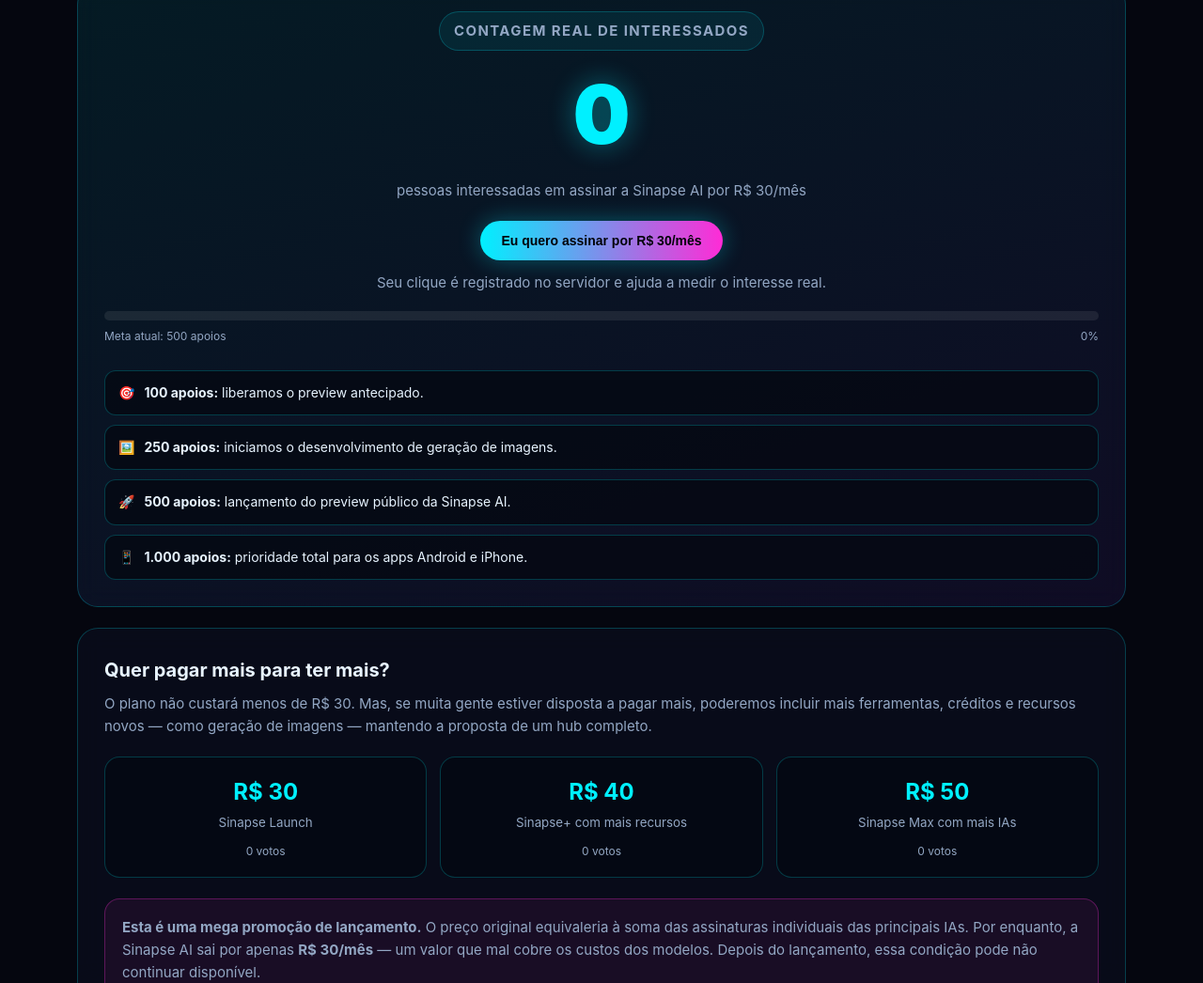
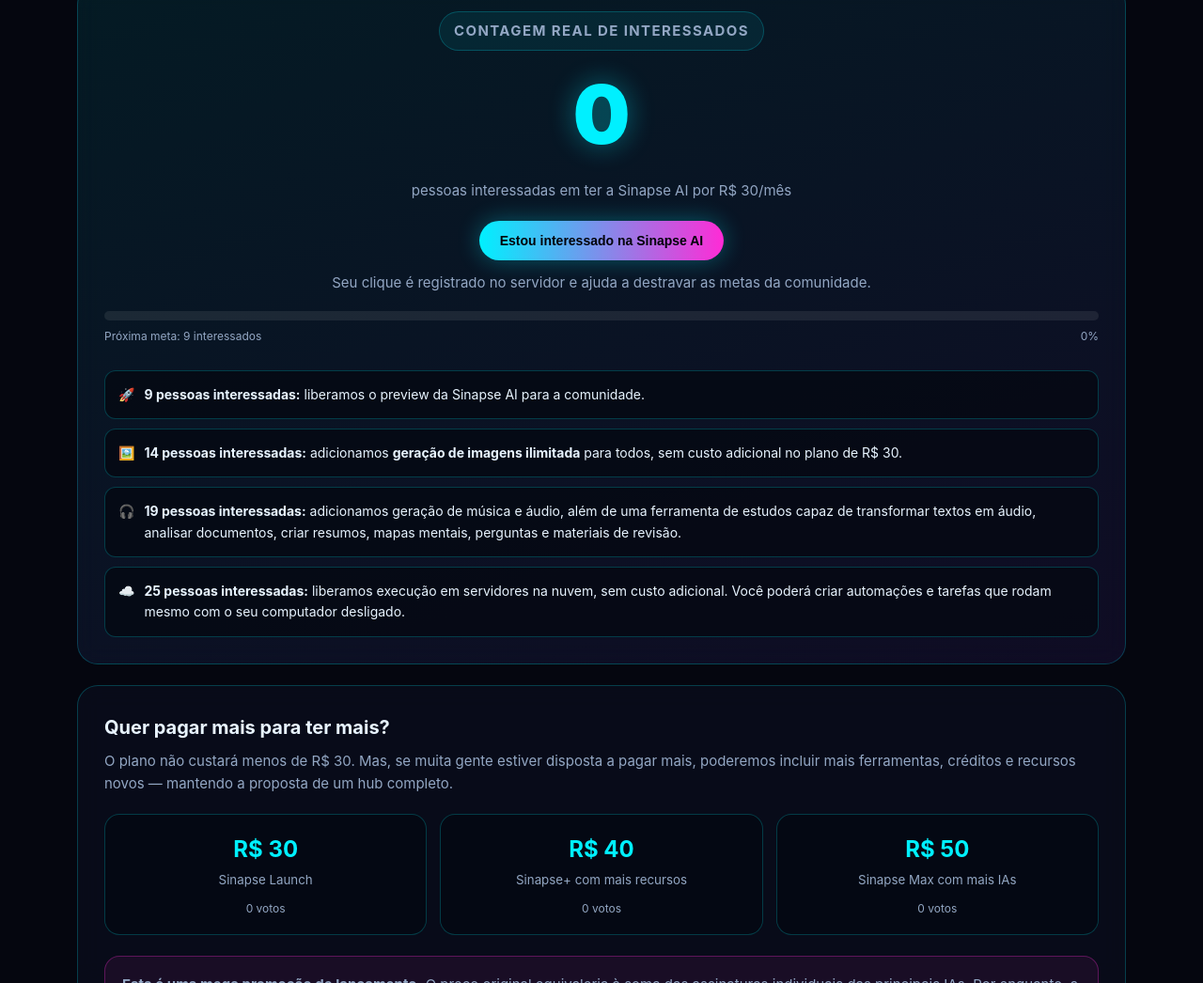
Before and after one commit to RaphaelLarroude/sinapse-ai, a website: page public/index.html in a window 1280 px wide. Shown: the part 2992-4038 px from the top of the page at 94% size. Drawn offline with Linux system fonts and the light colour scheme; no server answers.

Commit message:
feat: atualiza metas da comunidade para 9, 14, 19 e 25 interessados

```diff
--- a/public/index.html
+++ b/public/index.html
@@ -56,7 +56,7 @@ input:focus,select:focus{outline:none;border-color:var(--neon)}
 .goal{margin-top:18px}.bar{height:10px;border-radius:999px;background:rgba(255,255,255,.08);overflow:hidden}.bar i{display:block;height:100%;border-radius:999px;background:linear-gradient(90deg,var(--neon),var(--neon2));width:0;transition:width .6s}
 .goal-row{display:flex;justify-content:space-between;font-size:12px;color:var(--muted);margin-top:7px}
 .goals{margin-top:26px;display:grid;gap:10px;text-align:left}
-.goal-item{display:flex;gap:10px;align-items:center;padding:12px 14px;border-radius:12px;border:1px solid var(--border);background:rgba(4,8,18,.75);font-size:14px}
+.goal-item{display:flex;gap:10px;align-items:flex-start;padding:14px;border-radius:12px;border:1px solid var(--border);background:rgba(4,8,18,.75);font-size:14px}
 .goal-item.done{border-color:rgba(0,255,170,.4);color:#a8ffe2}.status{margin-left:auto;font-weight:900}
 .ads-options{display:grid;grid-template-columns:repeat(3,1fr);gap:14px;margin-top:20px}
 .ads-option{padding:18px;border-radius:16px;border:1px solid var(--border);background:rgba(4,8,18,.75);cursor:pointer;text-align:center;transition:.2s}
@@ -126,19 +126,19 @@ footer{border-top:1px solid var(--border);padding:34px 0;color:var(--muted);font
 <div class="card counter-card">
 <p class="tag">Contagem real de interessados</p>
 <div class="big-count" id="supporters">0</div>
-<p style="color:var(--muted)">pessoas interessadas em assinar a Sinapse AI por R$ 30/mês</p>
-<button class="btn btn-primary" id="supportBtn" style="margin-top:20px">Eu quero assinar por R$ 30/mês</button>
-<p class="result-sub" id="supportMessage" style="margin-top:12px">Seu clique é registrado no servidor e ajuda a medir o interesse real.</p>
-<div class="goal"><div class="bar"><i id="goalBar"></i></div><div class="goal-row"><span>Meta atual: 500 apoios</span><span id="goalPct">0%</span></div></div>
+<p style="color:var(--muted)">pessoas interessadas em ter a Sinapse AI por R$ 30/mês</p>
+<button class="btn btn-primary" id="supportBtn" style="margin-top:20px">Estou interessado na Sinapse AI</button>
+<p class="result-sub" id="supportMessage" style="margin-top:12px">Seu clique é registrado no servidor e ajuda a destravar as metas da comunidade.</p>
+<div class="goal"><div class="bar"><i id="goalBar"></i></div><div class="goal-row"><span>Próxima meta: 9 interessados</span><span id="goalPct">0%</span></div></div>
 <div class="goals">
-<div class="goal-item" data-goal="100"><span>🎯</span><span><b>100 apoios:</b> liberamos o preview antecipado.</span><span class="status"></span></div>
-<div class="goal-item" data-goal="250"><span>🖼️</span><span><b>250 apoios:</b> iniciamos o desenvolvimento de geração de imagens.</span><span class="status"></span></div>
-<div class="goal-item" data-goal="500"><span>🚀</span><span><b>500 apoios:</b> lançamento do preview público da Sinapse AI.</span><span class="status"></span></div>
-<div class="goal-item" data-goal="1000"><span>📱</span><span><b>1.000 apoios:</b> prioridade total para os apps Android e iPhone.</span><span class="status"></span></div>
+<div class="goal-item" data-goal="9"><span>🚀</span><span><b>9 pessoas interessadas:</b> liberamos o preview da Sinapse AI para a comunidade.</span><span class="status"></span></div>
+<div class="goal-item" data-goal="14"><span>🖼️</span><span><b>14 pessoas interessadas:</b> adicionamos <b>geração de imagens ilimitada</b> para todos, sem custo adicional no plano de R$ 30.</span><span class="status"></span></div>
+<div class="goal-item" data-goal="19"><span>🎧</span><span><b>19 pessoas interessadas:</b> adicionamos geração de música e áudio, além de uma ferramenta de estudos capaz de transformar textos em áudio, analisar documentos, criar resumos, mapas mentais, perguntas e materiais de revisão.</span><span class="status"></span></div>
+<div class="goal-item" data-goal="25"><span>☁️</span><span><b>25 pessoas interessadas:</b> liberamos execução em servidores na nuvem, sem custo adicional. Você poderá criar automações e tarefas que rodam mesmo com o seu computador desligado.</span><span class="status"></span></div>
 </div></div>
 
 <div class="card" style="margin-top:22px"><h3>Quer pagar mais para ter mais?</h3>
-<p style="color:var(--muted);font-size:15px">O plano não custará menos de R$ 30. Mas, se muita gente estiver disposta a pagar mais, poderemos incluir mais ferramentas, créditos e recursos novos — como geração de imagens — mantendo a proposta de um hub completo.</p>
+<p style="color:var(--muted);font-size:15px">O plano não custará menos de R$ 30. Mas, se muita gente estiver disposta a pagar mais, poderemos incluir mais ferramentas, créditos e recursos novos — mantendo a proposta de um hub completo.</p>
 <div class="ads-options">
 <div class="ads-option" data-price="30"><b>R$ 30</b><small>Sinapse Launch</small><div class="vote-count">0 votos</div></div>
 <div class="ads-option" data-price="40"><b>R$ 40</b><small>Sinapse+ com mais recursos</small><div class="vote-count">0 votos</div></div>
@@ -152,7 +152,8 @@ footer{border-top:1px solid var(--border);padding:34px 0;color:var(--muted);font
 
 <script>
 const brl=v=>'R$ '+Number(v||0).toLocaleString('pt-BR');
-async function loadStats(){try{const r=await fetch('/api/stats');const d=await r.json();document.getElementById('supporters').textContent=d.supporters;const pct=Math.min(100,Math.round(d.supporters/500*100));document.getElementById('goalBar').style.width=pct+'%';document.getElementById('goalPct').textContent=pct+'%';document.querySelectorAll('.goal-item').forEach(item=>{const done=d.supporters>=+item.dataset.goal;item.classList.toggle('done',done);item.querySelector('.status').textContent=done?'✔':''});Object.entries(d.planVotes||{}).forEach(([price,votes])=>{const el=document.querySelector(`.ads-option[data-price="${price}"] .vote-count`);if(el)el.textContent=votes+' votos'})}catch(e){console.error(e)}}
+const NEXT_GOAL=9;
+async function loadStats(){try{const r=await fetch('/api/stats');const d=await r.json();document.getElementById('supporters').textContent=d.supporters;const pct=Math.min(100,Math.round(d.supporters/NEXT_GOAL*100));document.getElementById('goalBar').style.width=pct+'%';document.getElementById('goalPct').textContent=pct+'%';document.querySelectorAll('.goal-item').forEach(item=>{const done=d.supporters>=+item.dataset.goal;item.classList.toggle('done',done);item.querySelector('.status').textContent=done?'✔':''});Object.entries(d.planVotes||{}).forEach(([price,votes])=>{const el=document.querySelector(`.ads-option[data-price="${price}"] .vote-count`);if(el)el.textContent=votes+' votos'})}catch(e){console.error(e)}}
 document.getElementById('supportBtn').onclick=async e=>{const b=e.target;b.disabled=true;try{const r=await fetch('/api/support',{method:'POST'});const d=await r.json();document.getElementById('supportMessage').textContent='Obrigado! Seu interesse foi registrado. Total atual: '+d.supporters+' pessoas.';await loadStats()}catch(err){document.getElementById('supportMessage').textContent='Não foi possível registrar agora. Tente novamente.'}finally{b.disabled=false}};
 document.querySelectorAll('.ads-option').forEach(option=>option.onclick=async()=>{document.querySelectorAll('.ads-option').forEach(o=>o.classList.remove('selected'));option.classList.add('selected');document.getElementById('plan').value=option.dataset.price;calc();try{await fetch('/api/plan-vote',{method:'POST',headers:{'Content-Type':'application/json'},body:JSON.stringify({price:option.dataset.price})});await loadStats()}catch(e){}});
 function calc(){const total=Math.max(0,Number(document.getElementById('manualTotal').value)||0);const plan=Number(document.getElementById('plan').value);const save=Math.max(0,total-plan);document.getElementById('monthly').textContent=brl(save);document.getElementById('yearly').textContent=brl(save*12)+' economizados por ano';document.getElementById('detail').textContent=brl(total)+'/mês em assinaturas separadas contra '+brl(plan)+'/mês na Sinapse AI.'}
```
Also changed, not shown: README.md.
